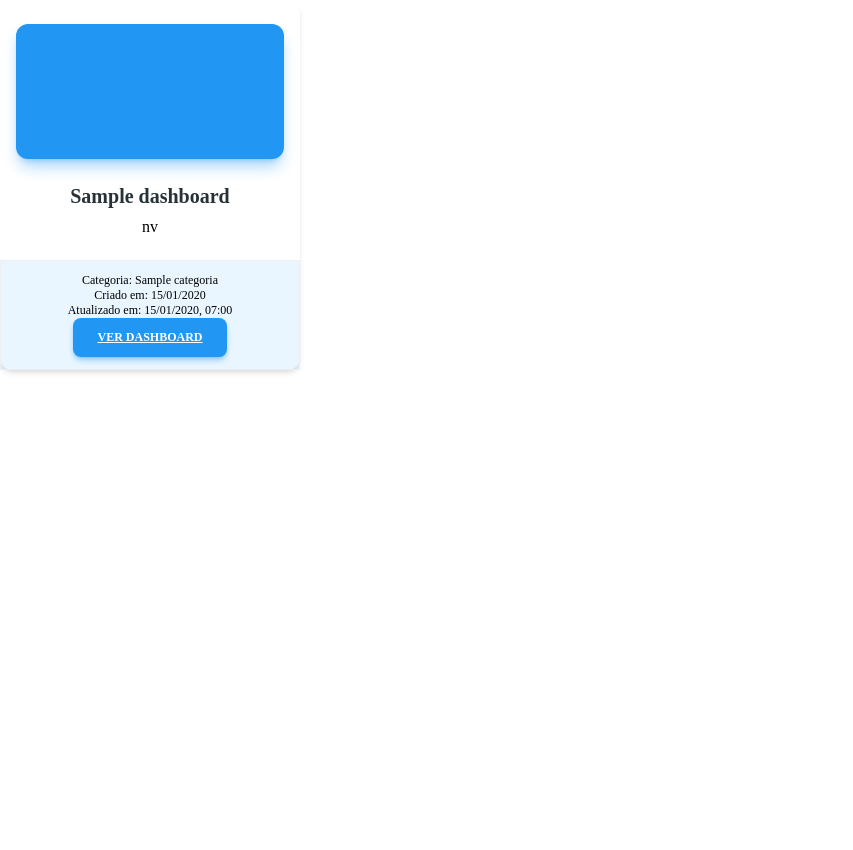
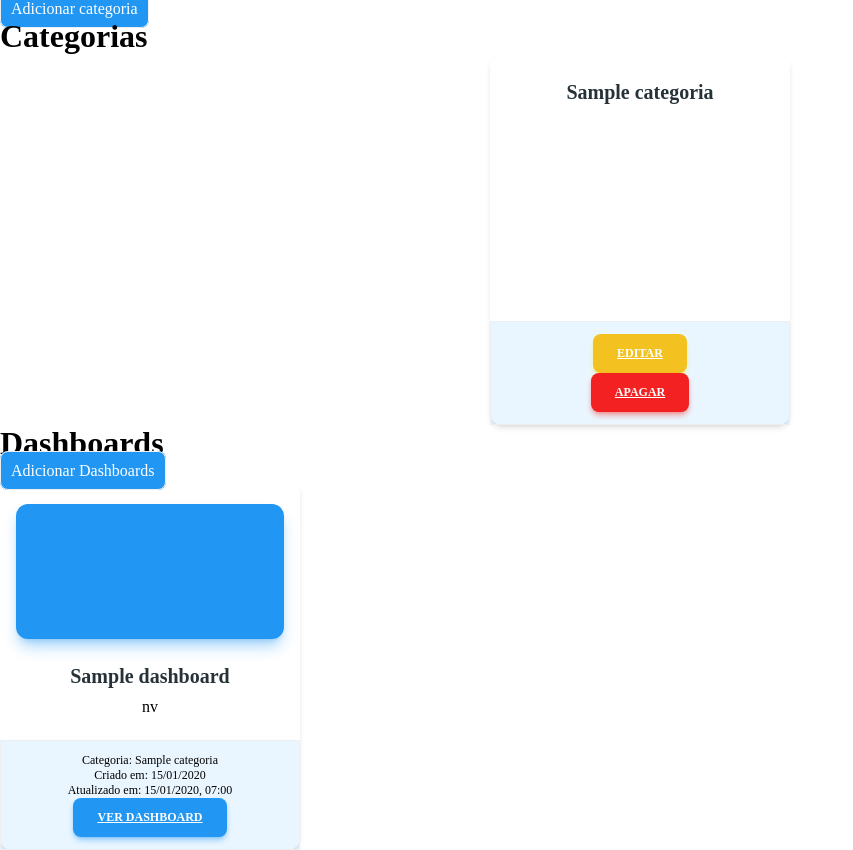
Before and after one commit to Allcantaraa/MnemoSine, a Django app: a page that uses dashboard/templates/cliente_dashboards.html in a window 1280 px wide. Shown: the whole page, without its empty margins (0-853 px from the left). Before the commit the page ends 373 px from the top, so only its background shows below. Run offline with Django 5.2, Linux system fonts and the light colour scheme; tables that the repository leaves empty hold one stand-in row (values such as "Sample post").

Commit message:
crud de categorias finalizado

```diff
--- a/base_static/global/style.css
+++ b/base_static/global/style.css
@@ -6,6 +6,25 @@
 
 /* From Uiverse.io by Yaya12085 */
 .card {
+  display: flex;
+  flex-direction: column;
+  justify-content: space-between;
+  border-radius: 0.75rem;
+  background-color: white;
+  width: 300px;
+  height: 370px;
+  box-shadow: 0 4px 6px -1px rgba(0,0,0,.1),
+  0 2px 4px -2px rgba(0,0,0,.1);
+}
+
+.card-container {
+  display: flex;
+  flex-direction: row;
+  align-items: center;
+  justify-content: center;
+}
+
+.card-category {
   display: flex;
   flex-direction: column;
   justify-content: space-between;
@@ -26,6 +45,18 @@
   border-radius: 0.75rem;
   background-color: rgb(33 150 243);
   box-shadow: 0 10px 15px -3px rgba(33,150,243,.4),0 4px 6px -4px rgba(33,150,243,.4);
+  height: 14rem;
+}
+
+.header-vip {
+  position: relative;
+  background-clip: border-box;
+  margin-top: 1.5rem;
+  margin-left: 1rem;
+  margin-right: 1rem;
+  border-radius: 0.75rem;
+  background-color: rgb(243, 229, 33);
+  box-shadow: 0 10px 15px -3px rgba(222, 243, 33, 0.4),0 4px 6px -4px rgba(212, 243, 33, 0.4);
   height: 14rem;
 }
 
--- a/dashboard/templates/cliente_dashboards.html
+++ b/dashboard/templates/cliente_dashboards.html
@@ -1,6 +1,16 @@
 {% extends "global/base.html" %}
 
 {% block content %}
+
+    <a href="{% url "criar_categoria" client_slug %}" class="button add_client"> Adicionar categoria
+    </a>
+
+    {% include "modals/categoria_listar.html" %}
+
+    <h1>Dashboards</h1>
+
+    <a href="#" class="button add_client"> Adicionar Dashboards
+    </a>
     {% if dashboards %}
         {% for dashboard in dashboards %}
             <div class="card">
--- a/dashboard/templates/detalhes_dashboard.html
+++ b/dashboard/templates/detalhes_dashboard.html
@@ -1,6 +1,7 @@
 {% extends "global/base.html" %}
 
 {% block content %}
+
         <div class="card">
             <div class="header"></div>
             <div class="info">
--- /dev/null
+++ b/dashboard/templates/modals/categoria_listar.html
@@ -0,0 +1,18 @@
+{% extends "global/base.html" %}
+
+{% block content %}
+    <h1>Categorias</h1>
+    <div class="card-container">
+        {% for categoria in categorias %}
+        <div class="card-category">
+             <div class="info">
+                <p class="title">{{ categoria.name  }}</p>
+            </div>
+            <div class="footer">
+                <a href="{% url "atualizar_categoria" client_slug categoria.slug  %}" class="action-update">Editar </a>
+                <a href="{% url "deletar_categoria" client_slug categoria.slug  %}" class="action-delete">Apagar </a>
+            </div>
+        </div>
+    {% endfor %}
+    </div>
+{% endblock content %}
--- a/dashboard/urls.py
+++ b/dashboard/urls.py
@@ -6,5 +6,10 @@ urlpatterns = [
     path('clientes/criar', views.criar_cliente, name='criar_cliente'),
     path('clientes/<slug:slug>/atualizar/', views.atualizar_cliente, name='atualizar_cliente'),
     path('clientes/<slug:slug>/deletar/', views.deletar_cliente, name='deletar_cliente'),
+
+    path('categoria/<slug:client_slug>/criar', views.criar_categoria, name='criar_categoria'),
+    path('categoria/<slug:client_slug>/atualizar/<slug:categoria_slug>', views.atualizar_categoria, name='atualizar_categoria'),
+    path('categoria/<slug:client_slug>/deletar/<slug:categoria_slug>', views.deletar_categoria, name='deletar_categoria'),
+
     path('dashboard/<slug:slug>/', views.dashboard, name='detalhes_dashboard'),
 ]
--- a/dashboard/views.py
+++ b/dashboard/views.py
@@ -1,8 +1,8 @@
 from django.shortcuts import render, redirect
-from dashboard.models import Cliente, Dashboard
+from dashboard.models import Cliente, Dashboard, Categoria
 from django.shortcuts import get_object_or_404
 from django.contrib import messages
-from dashboard.forms import ClienteForm
+from dashboard.forms import ClienteForm, CategoriaForm
 from django.contrib.auth.decorators import login_required
 from django.urls import reverse
 
@@ -11,9 +11,11 @@ def index(request) :
     return render(request, 'index.html', {'clientes': clientes})
 
 def dashboards(request, slug) :
+    categorias = Categoria.objects.all()
+    cliente = get_object_or_404(Cliente, slug=slug)
     dashboards = Dashboard.objects.filter(client__slug=slug)
 
-    return render(request, 'cliente_dashboards.html', {'dashboards': dashboards})
+    return render(request, 'cliente_dashboards.html', {'dashboards': dashboards, 'client_slug': slug, 'categorias': categorias})
 
 def dashboard(request, slug) :
     dashboard = get_object_or_404(Dashboard, slug=slug)
@@ -66,3 +68,47 @@ def deletar_cliente(request, slug) :
         return redirect('index')
 
     return render(request, 'modals/deletar_cliente.html', {'cliente': cliente, 'confirmation': confirmation})
+
+def criar_categoria(request, client_slug) :
+    form_action = reverse('criar_categoria', args=(client_slug, ))
+
+    if request.method == 'POST' :
+        form = CategoriaForm(request.POST)
+
+        if form.is_valid() :
+            form.save()
+            messages.success(request, 'Categoria criada com sucesso')
+            return redirect('cliente_dashboard', slug=client_slug)
+
+        return render(request, 'modals/categoria.html', {'form': form, 'form_action': form_action})
+
+
+    return render(request, 'modals/categoria.html', {'form': CategoriaForm(), 'form_action': form_action})
+
+def atualizar_categoria(request, categoria_slug,client_slug) :
+    categoria = get_object_or_404(Categoria, slug=categoria_slug)
+    form_action = reverse('atualizar_categoria', args=(client_slug, categoria_slug))
+
+    if request.method == 'POST' :
+        form = CategoriaForm(request.POST, instance=categoria)
+
+        if form.is_valid() :
+            form.save()
+            messages.success(request, 'Categoria atualizada com sucesso')
+            return redirect('cliente_dashboard', slug=client_slug)
+
+        return render(request, 'modals/categoria.html', {'form': form, 'form_action': form_action})
+
+
+    return render(request, 'modals/categoria.html', {'form': CategoriaForm(instance=categoria), 'form_action': form_action})
+
+def deletar_categoria(request, client_slug, categoria_slug) :
+    categoria = get_object_or_404(Categoria, slug=categoria_slug)
+
+    confirmation = request.POST.get('confirmation', 'no')
+
+    if confirmation == 'yes':
+        categoria.delete()
+        return redirect('cliente_dashboard', slug=client_slug)
+
+    return render(request, 'modals/deletar_categoria.html', {'categoria': categoria, 'confirmation': confirmation, 'client_slug' : client_slug})
```
Also changed, not shown: dashboard/forms.py (+6 -1 lines), dashboard/templates/index.html (+6 -2 lines), dashboard/templates/modals/categoria.html (+17 -0 lines), dashboard/templates/modals/deletar_categoria.html (added, +13 -0 lines).
